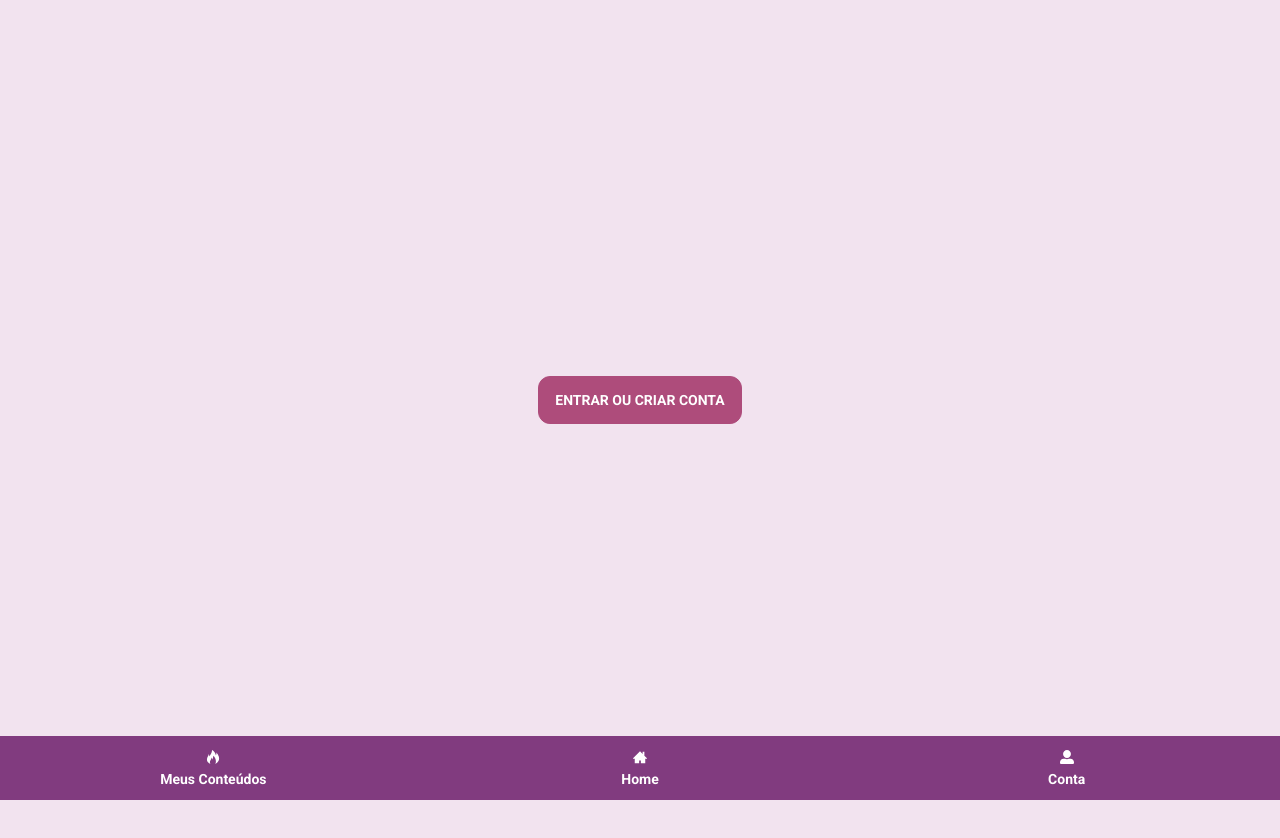
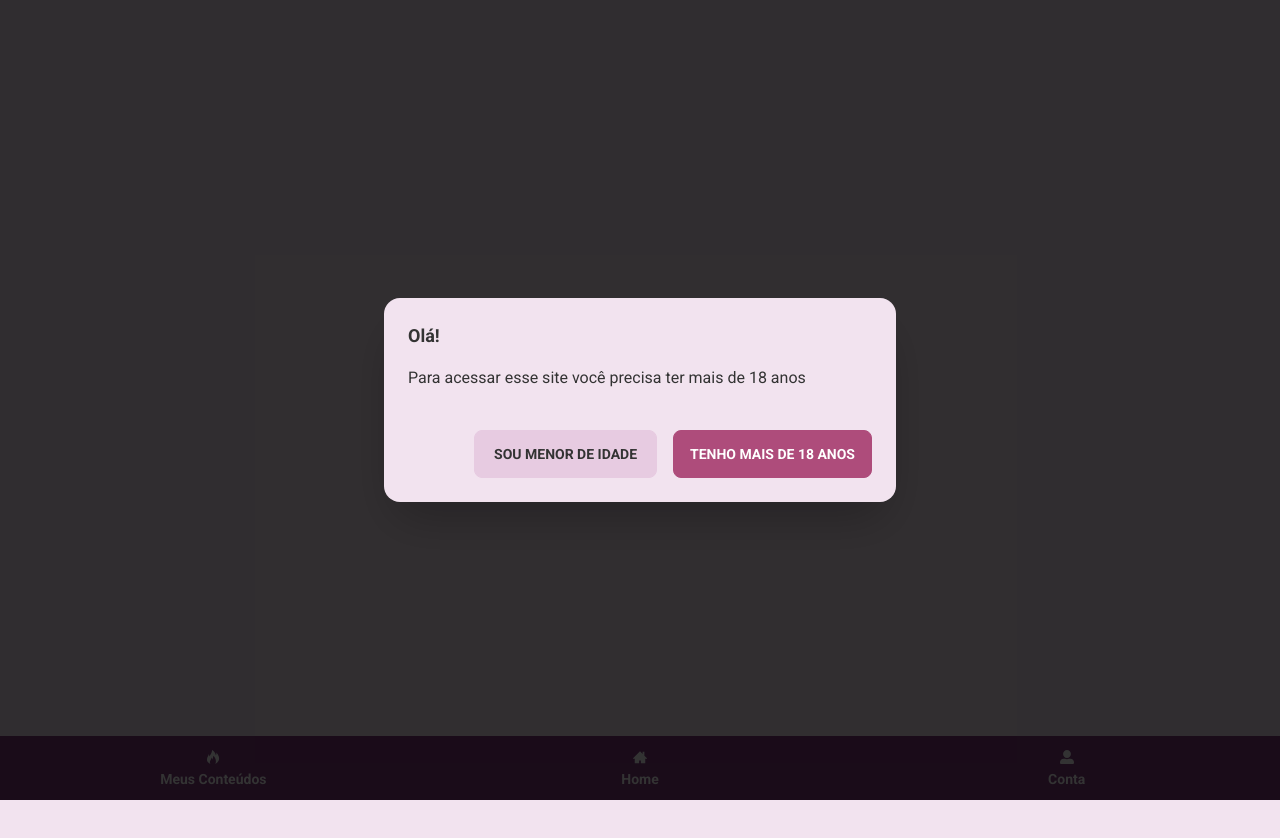
Before and after one commit to monetizzer/mvp-front, a Next.js app: page / in a window 1280 px wide. Shown: the top 838 px of the page. Built offline with nearby package versions, Linux system fonts and the light colour scheme.

Commit message:
Add Legal Age PopUp (#9)

```diff
--- a/src/app/layout.tsx
+++ b/src/app/layout.tsx
@@ -1,3 +1,4 @@
+import { LegalAgePopUp } from "components/LegalAgePopUp";
 import { NavBar } from "components/NavBar";
 import { PwaPopUp } from "components/PwaPopUp";
 import { Providers } from "contexts/providers";
@@ -32,6 +33,7 @@ export default function RootLayout({
 			<body className={roboto.className}>
 				<div className="relative">
 					<Providers>
+						<LegalAgePopUp />
 						<PwaPopUp />
 						{children}
 						<NavBar />
--- /dev/null
+++ b/src/components/LegalAgePopUp/index.tsx
@@ -0,0 +1,36 @@
+"use client";
+
+import { useLegalAgeContext } from "contexts/legal-age";
+
+export const LegalAgePopUp = () => {
+	const { shouldDisplayModal, setShouldDisplayModal } = useLegalAgeContext();
+
+	return (
+		shouldDisplayModal && (
+			<dialog className="modal modal-open">
+				<div className="modal-box">
+					<h3 className="font-bold text-lg">Olá!</h3>
+					<p className="py-4">
+						Para acessar esse site você precisa ter mais de 18 anos
+					</p>
+					<div className="modal-action">
+						<form method="dialog" className="grid grid-cols-2">
+							<button
+								className="btn mr-4"
+								onClick={() => window.location.replace("https://google.com")}
+							>
+								Sou menor de idade
+							</button>
+							<button
+								className="btn btn-secondary"
+								onClick={() => setShouldDisplayModal(false)}
+							>
+								Tenho mais de 18 anos
+							</button>
+						</form>
+					</div>
+				</div>
+			</dialog>
+		)
+	);
+};
--- /dev/null
+++ b/src/contexts/legal-age.tsx
@@ -0,0 +1,51 @@
+"use client";
+
+import {
+	ReactNode,
+	createContext,
+	useContext,
+	useEffect,
+	useState,
+} from "react";
+
+interface LegalAgeContextType {
+	shouldDisplayModal: boolean;
+	setShouldDisplayModal: (shouldDisplayModal: boolean) => void;
+}
+
+const LegalAgeContext = createContext<LegalAgeContextType>(
+	{} as LegalAgeContextType,
+);
+
+export function LegalAgeProvider({
+	children,
+}: React.PropsWithChildren): ReactNode {
+	const [shouldDisplayModal, setShouldDisplayModalState] =
+		useState<boolean>(false);
+
+	const setShouldDisplayModal = (shouldDisplayModal: boolean) => {
+		localStorage.setItem("hide-legal-age-modal", "true");
+		setShouldDisplayModalState(shouldDisplayModal);
+	};
+
+	useEffect(() => {
+		if (!localStorage.getItem("hide-legal-age-modal")) {
+			setShouldDisplayModalState(true);
+		}
+	}, []);
+
+	return (
+		<LegalAgeContext.Provider
+			value={{
+				shouldDisplayModal,
+				setShouldDisplayModal,
+			}}
+		>
+			{children}
+		</LegalAgeContext.Provider>
+	);
+}
+
+export function useLegalAgeContext() {
+	return useContext(LegalAgeContext);
+}
--- a/src/contexts/providers.tsx
+++ b/src/contexts/providers.tsx
@@ -2,6 +2,7 @@
 
 import React from "react";
 
+import { LegalAgeProvider } from "./legal-age";
 import { PwaProvider } from "./pwa-popup";
 import { ReactQueryContext } from "./react-query";
 
@@ -9,7 +10,11 @@ export const Providers = ({ children }: React.PropsWithChildren) => {
 	return (
 		<>
 			<ReactQueryContext>
-				<PwaProvider>{children}</PwaProvider>
+				<LegalAgeProvider>
+					<PwaProvider>
+						<>{children}</>
+					</PwaProvider>
+				</LegalAgeProvider>
 			</ReactQueryContext>
 		</>
 	);
--- a/src/contexts/pwa-popup.tsx
+++ b/src/contexts/pwa-popup.tsx
@@ -18,8 +18,7 @@ interface PwaContextType {
 
 const PwaContext = createContext<PwaContextType>({} as PwaContextType);
 
-// eslint-disable-next-line @typescript-eslint/no-explicit-any
-export function PwaProvider({ children }: any): ReactNode {
+export function PwaProvider({ children }: React.PropsWithChildren): ReactNode {
 	const [pwaPrompt, setPwaPrompt] = useState<
 		BeforeInstallPromptEvent | undefined
 	>();
--- a/tailwind.config.ts
+++ b/tailwind.config.ts
@@ -35,6 +35,10 @@ module.exports = {
 					".btn-discord:hover": {
 						"background-color": "#3442d9",
 					},
+					".modal:not(dialog:not(.modal-open))": {
+						"background-color": "rgba(0, 0, 0, 0.8)",
+						animation: "modal-pop 0.2s ease-out;",
+					},
 				},
 			},
 		],
```
